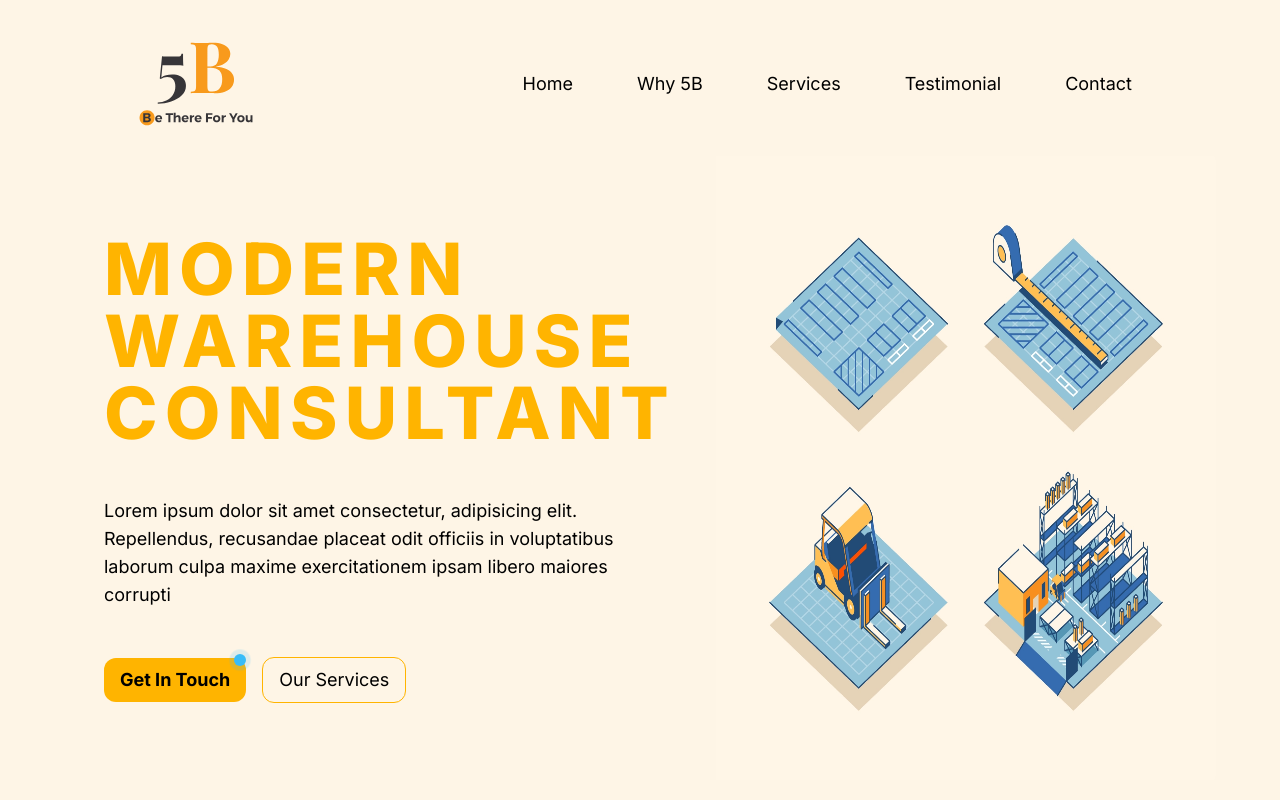
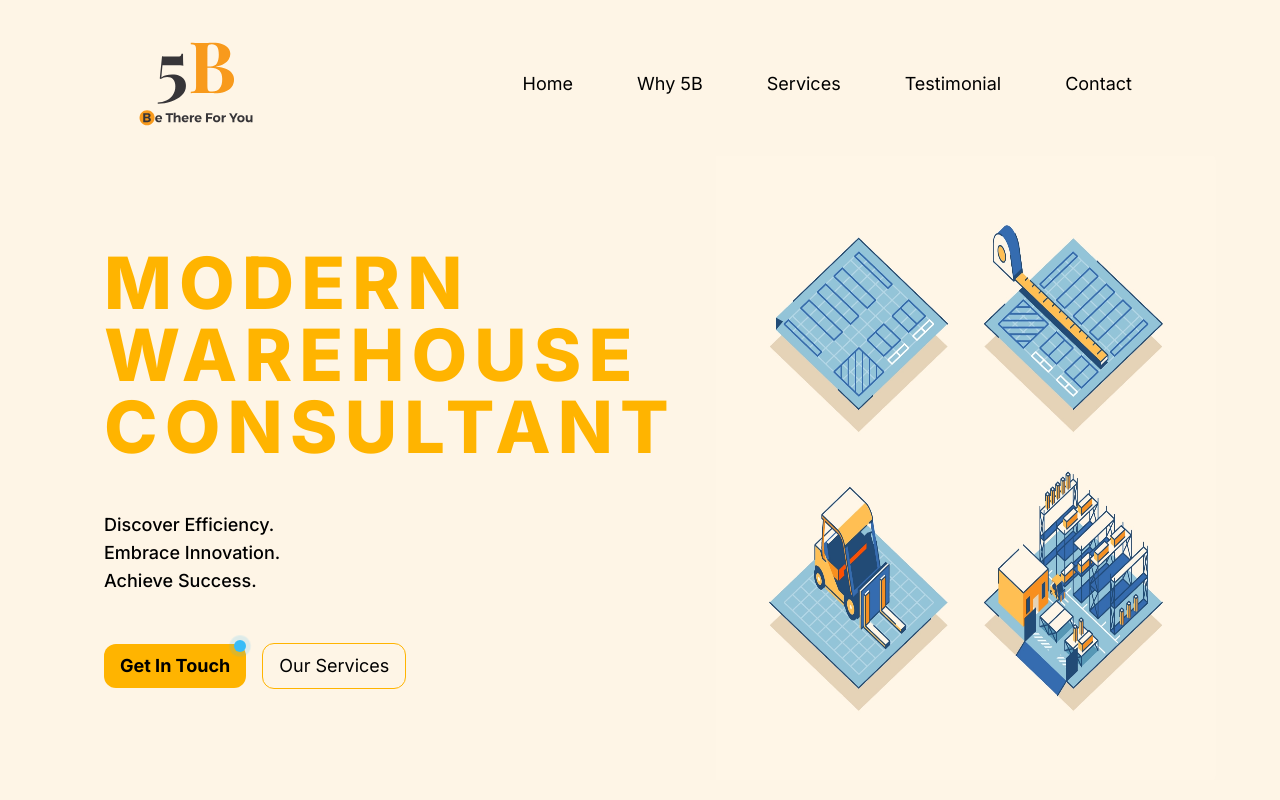
Before and after one commit to nguyenanhhao221/5b-redesign-2.0, a Next.js app: page / in a window 1280 px wide. Shown: the top 800 px of the page. Built offline with nearby package versions, Linux system fonts and the light colour scheme.

Commit message:
feat: add text for hero

```diff
--- a/src/components/Hero.tsx
+++ b/src/components/Hero.tsx
@@ -10,10 +10,12 @@
         <h1 className="text-3xl font-extrabold uppercase tracking-widest text-5b-yellow sm:text-4xl md:text-5xl lg:text-6xl xl:text-7xl">
           Modern Warehouse Consultant
         </h1>
-        <p className="text-sm sm:text-base md:text-lg lg:text-black">
-          Lorem ipsum dolor sit amet consectetur, adipisicing elit. Repellendus,
-          recusandae placeat odit officiis in voluptatibus laborum culpa maxime
-          exercitationem ipsam libero maiores corrupti
+        <p className="text-sm font-medium sm:text-base md:text-lg lg:text-black">
+          Discover Efficiency.
+          <br />
+          Embrace Innovation.
+          <br />
+          Achieve Success.
         </p>
         <div className="flex items-center justify-center gap-4">
           <button type="button" className="cta-primary relative flex">
```
